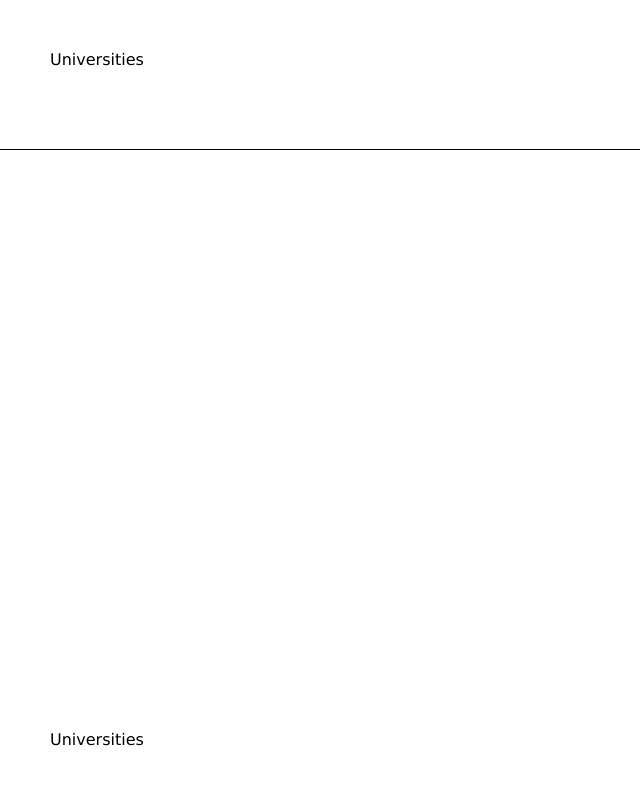
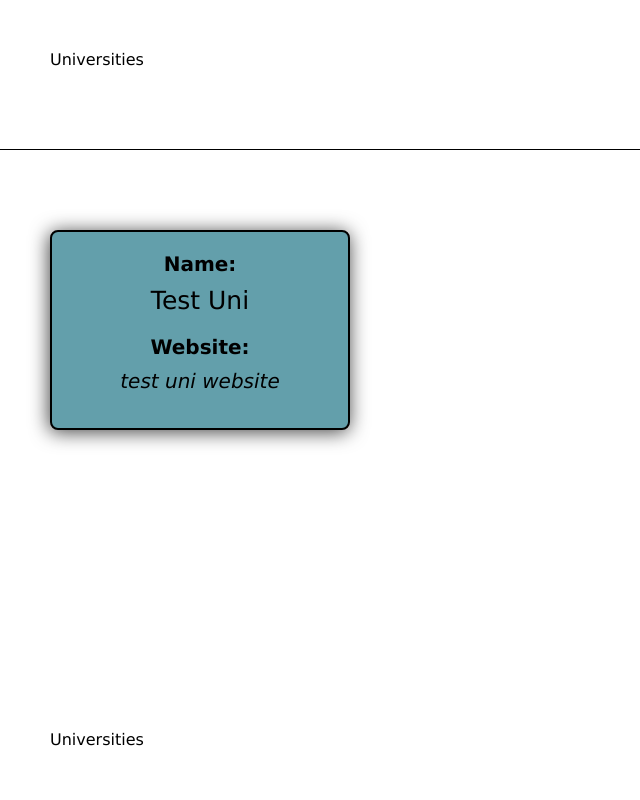
Before and after one commit to SergeiVS/react-app-typescript, a React (Create React App) app: page / in a window 1280 px wide. Shown: the top 800 px of the page, without its empty margins (0-640 px from the left). Built offline with nearby package versions, Linux system fonts and the light colour scheme.

Commit message:
add test UniCard

```diff
--- a/src/App.tsx
+++ b/src/App.tsx
@@ -12,7 +12,6 @@ import Homework08 from "homeworks/Homework08/Homework08";
 import Homework09 from "homeworks/Homework09/Homework09";
 
 import Consultation03 from "consultations/Consultation03/Consultation03";
-import Lesson10 from "lessons/Lesson10/Lesson10";
 
 function App() {
   return (
--- a/src/lessons/Lesson10/Lesson10.tsx
+++ b/src/lessons/Lesson10/Lesson10.tsx
@@ -1,5 +1,6 @@
+import { useState } from "react";
 
-import { useState } from "react";
+import UniCard from "components/UniCard/UniCard";
 
 import { Lesson_10Div, Lesson_10Header, Lesson_10Cards } from "./styles";
 import { University } from "./types";
@@ -22,15 +23,17 @@ import { University } from "./types";
 //    webSite: string [];
 // }
 
-
-function Lesson10(){
-    return(
-        <Lesson_10Div>
-            <Lesson_10Header><p>Universities</p></Lesson_10Header>
-            <Lesson_10Cards></Lesson_10Cards>
-        </Lesson_10Div>
-    )
+function Lesson10() {
+  return (
+    <Lesson_10Div>
+      <Lesson_10Header>
+        <p>Universities</p>
+      </Lesson_10Header>
+      <Lesson_10Cards>
+        <UniCard name="Test Uni" webSite={["test uni website"]} />
+      </Lesson_10Cards>
+    </Lesson_10Div>
+  );
 }
 
-
 export default Lesson10;
```
